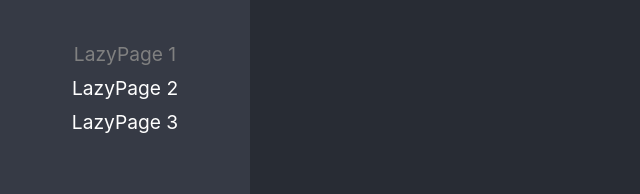
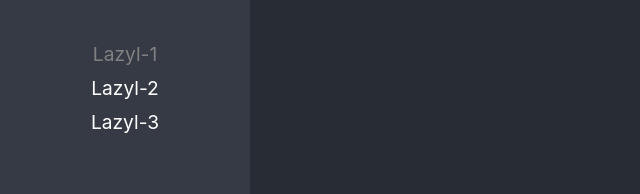
Before and after one commit to samRgarcia/react-adv, a React (Create React App) app: page /lazy1 in a window 1280 px wide. Shown: the part 155-349 px from the top of the page, without its empty margins (0-640 px from the left). Built offline with nearby package versions, Linux system fonts and the light colour scheme.

Commit message:
basic LazyLoad ready

```diff
--- a/src/01-lazyload/pages/Lazyload1.tsx
+++ b/src/01-lazyload/pages/Lazyload1.tsx
@@ -1,3 +1,5 @@
 export const Lazyload1 = () => {
   return <h1>Lazyload1</h1>;
 };
+
+export default Lazyload1;
--- a/src/01-lazyload/pages/Lazyload2.tsx
+++ b/src/01-lazyload/pages/Lazyload2.tsx
@@ -1,3 +1,5 @@
 export const Lazyload2 = () => {
   return <h1>Lazyload2</h1>;
 };
+
+export default Lazyload2;
--- a/src/01-lazyload/pages/Lazyload3.tsx
+++ b/src/01-lazyload/pages/Lazyload3.tsx
@@ -1,3 +1,5 @@
 export const Lazyload3 = () => {
   return <h1>Lazyload3</h1>;
 };
+
+export default Lazyload3;
--- a/src/routes/Navigation.tsx
+++ b/src/routes/Navigation.tsx
@@ -1,51 +1,38 @@
 import { BrowserRouter } from "react-router-dom";
 import { Routes, Route, NavLink, Navigate } from "react-router-dom";
-import { Lazyload1, Lazyload2, Lazyload3 } from "../01-lazyload/pages";
-
+import { routes } from "../routes/routes";
 import logo from "../logo.svg";
+import { Suspense } from "react";
 
 export const Navigation = () => {
   return (
+    <Suspense fallback={<h1>Loading . . .</h1>}>
     <BrowserRouter>
       <div className="main-layout">
         <nav>
           <img src={logo} alt="React Logo" />
           <ul>
-            <li>
-              <NavLink
-                to="/lazy1"
-                className={({ isActive }) => (isActive ? "nav-active" : "")}
-              >
-                LazyPage 1
-              </NavLink>
-            </li>
-            <li>
-              <NavLink
-                to="/lazy2"
-                className={({ isActive }) => (isActive ? "nav-active" : "")}
-              >
-                LazyPage 2
-              </NavLink>
-            </li>
-            <li>
-              <NavLink
-                to="/lazy3"
-                className={({ isActive }) => (isActive ? "nav-active" : "")}
-              >
-                LazyPage 3
-              </NavLink>
-            </li>
+            {routes.map((route) => (
+              <li key={route.name}>
+                <NavLink
+                  to={route.to}
+                  className={({ isActive }) => (isActive ? "nav-active" : "")}
+                >
+                  {route.name}
+                </NavLink>
+              </li>
+            ))}
           </ul>
         </nav>
 
         <Routes>
-          <Route path="lazy1" element={<Lazyload1 />} />
-          <Route path="lazy2" element={<Lazyload2 />} />
-          <Route path="lazy3" element={<Lazyload3 />} />
-
+          {routes.map(({path, Component}) => (
+            <Route key={path} path={path} element={<Component/>} />
+          ))}
           <Route path="/*" element={<Navigate to="/lazy1" replace />} />
         </Routes>
       </div>
     </BrowserRouter>
+    </Suspense>
   );
 };
--- /dev/null
+++ b/src/routes/routes.ts
@@ -0,0 +1,37 @@
+import {lazy, LazyExoticComponent} from 'react'
+// import { Lazyload1, Lazyload2, Lazyload3 } from "../01-lazyload/pages";
+
+type JSXComponent =() => JSX.Element;
+
+interface Route {
+  to: string;
+  path: string;
+  Component: LazyExoticComponent<JSXComponent> | JSXComponent;
+  name: string;
+}
+
+const Lazy1 = lazy(() => import(/*webpackChunkName: "LazyPage1"*/ '../01-lazyload/pages/Lazyload1'));
+const Lazy2 = lazy(() => import(/*webpackChunkName: "LazyPage2"*/ '../01-lazyload/pages/Lazyload2'));
+const Lazy3 = lazy(() => import(/*webpackChunkName: "LazyPage3"*/ '../01-lazyload/pages/Lazyload3'));
+
+export const routes: Route[] = [
+  {
+    to: "/lazy1",
+    path: "lazy1",
+    Component: Lazy1,
+    name: "Lazyl-1",
+  },
+
+  {
+    to: "/lazy2",
+    path: "lazy2",
+    Component: Lazy2,
+    name: "Lazyl-2",
+  },
+  {
+    to: "/lazy3",
+    path: "lazy3",
+    Component: Lazy3,
+    name: "Lazyl-3",
+  },
+];
```
